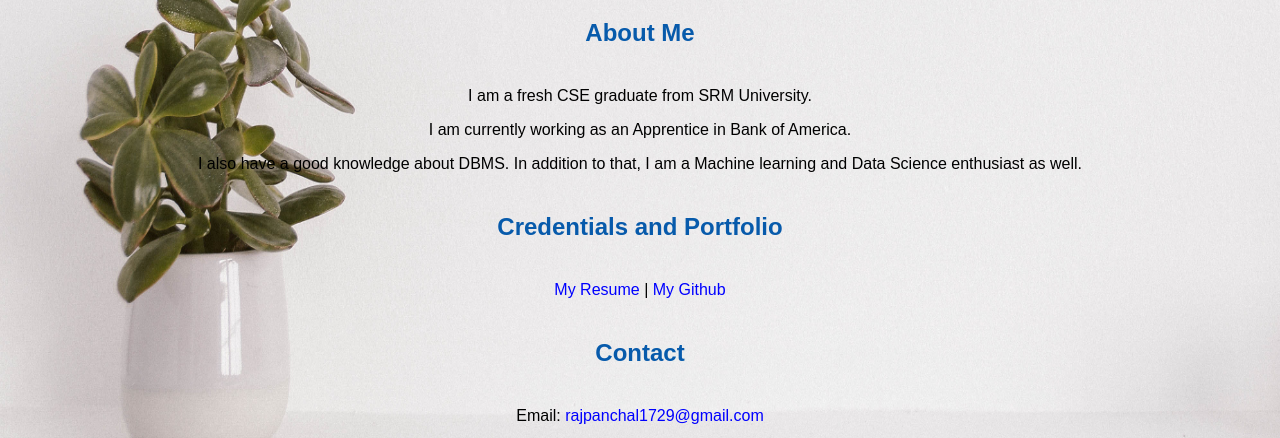
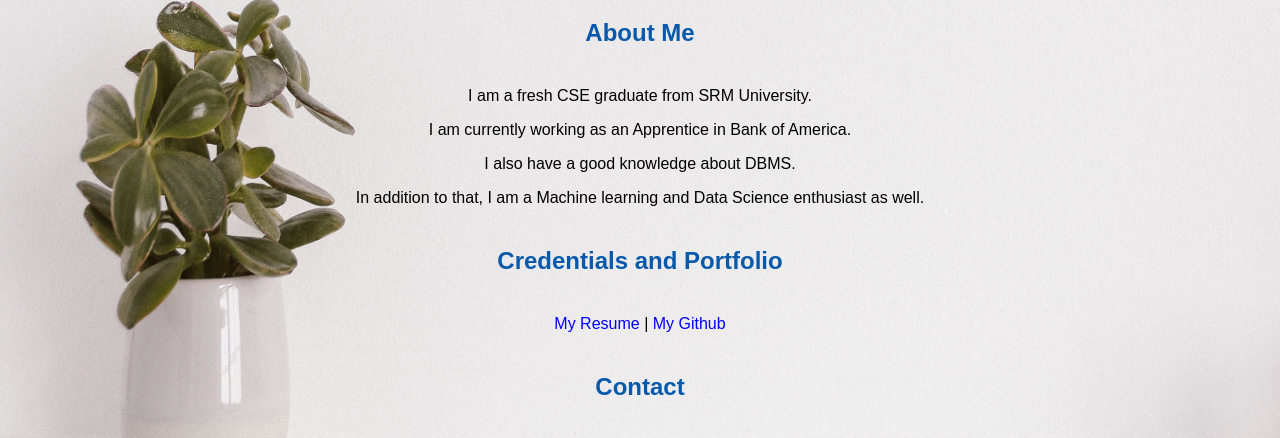
Before and after one commit to RAJ112000/RajPanchal.github.io, a plain HTML site: page index.html in a window 1280 px wide. Shown: the part 651-1089 px from the top of the page. Drawn offline with Linux system fonts and the light colour scheme.

Commit message:
Update index.html

```diff
--- a/index.html
+++ b/index.html
@@ -22,7 +22,8 @@
     <h2>About Me</h2>
     <p>I am a fresh CSE graduate from SRM University.</p>
     <p>I am currently working as an Apprentice in Bank of America.</p>
-    <p>I also have a good knowledge about DBMS. In addition to that, I am a Machine learning and Data Science enthusiast as well.</p>
+    <p>I also have a good knowledge about DBMS.</p>
+    <p>In addition to that, I am a Machine learning and Data Science enthusiast as well.</p>
     <h2>Credentials and Portfolio</h2>
 
     <p><a href="https://drive.google.com/file/d/1zltPfuLpGaRb1DQjUTp3LSZCyf81PSuc/view?usp=sharing">My Resume</a> | <a href="https://github.com/rajpanchal0101">My Github</a></p>
```
